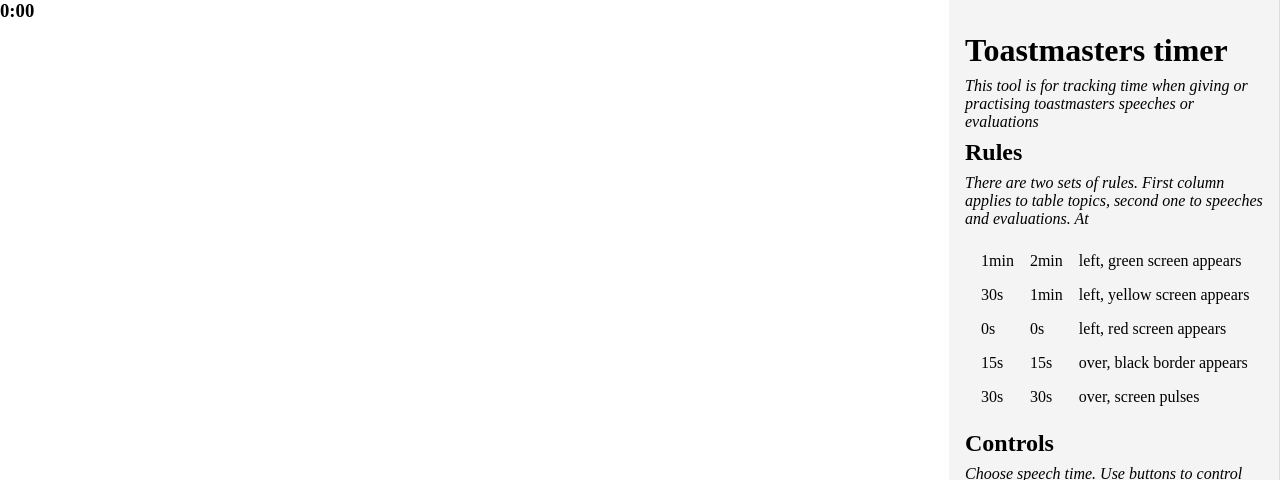
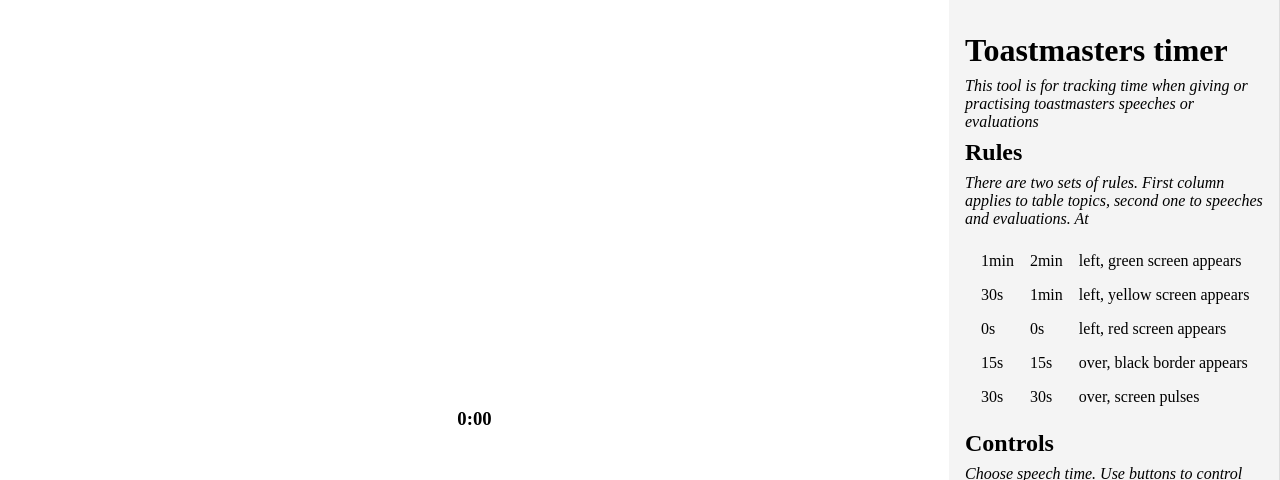
Before and after one commit to Ajuska/toastmasters-timer, an Angular app: page / in a window 1280 px wide. Shown: the top 480 px of the page. Built offline with nearby package versions, Linux system fonts and the light colour scheme.

Commit message:
Center timer horizontally and vertically

```diff
--- a/src/app/app.component.sass
+++ b/src/app/app.component.sass
@@ -33,9 +33,11 @@
   height: 100%
 
 .timer
-  margin: 0rem
   position: absolute
-  top: 0
+  left: 50%
+  top: 50%
+  -webkit-transform: translate(-50%, -50%)
+  transform: translate(-50%, -50%)
 
 
 .form
```
